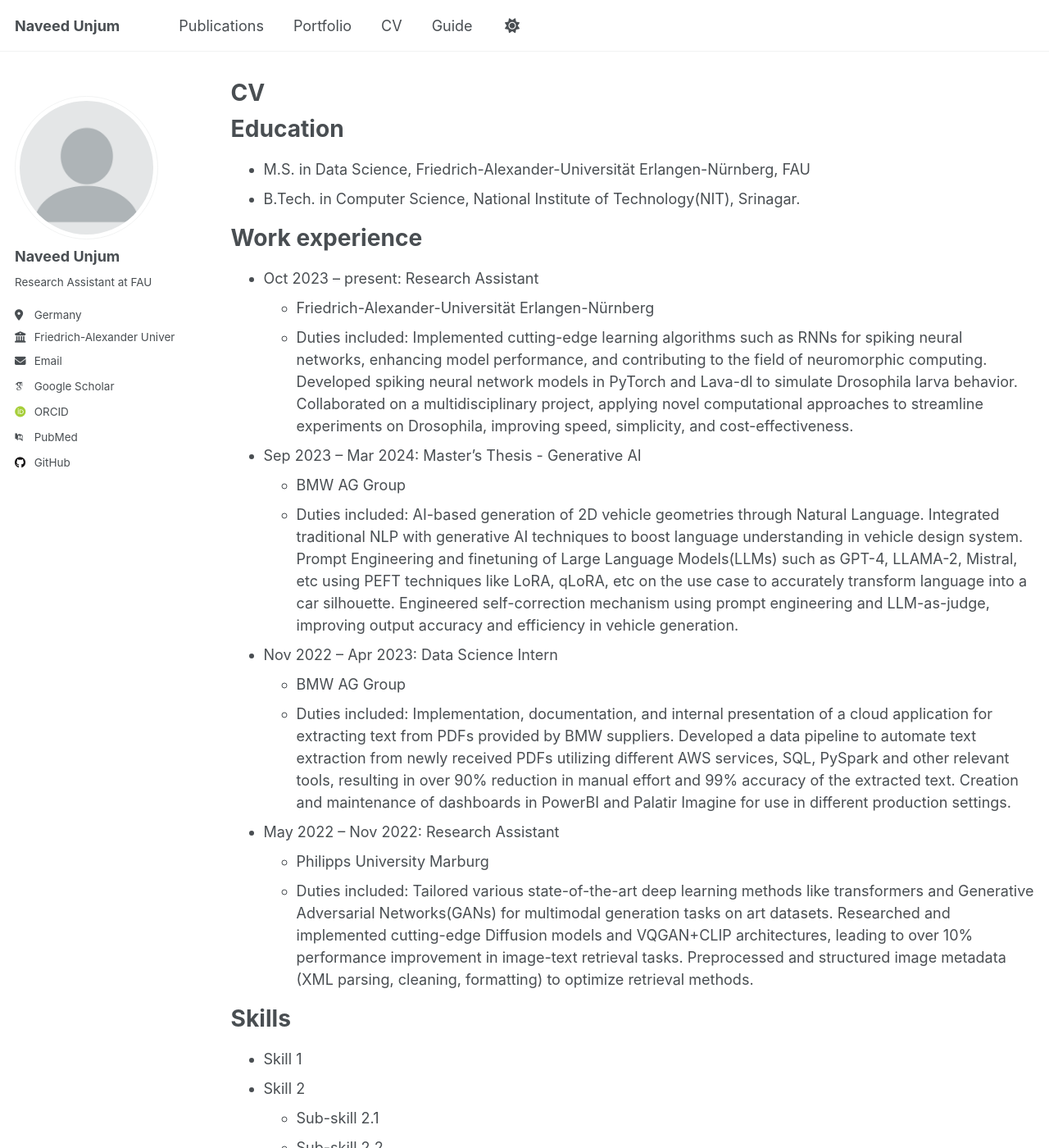
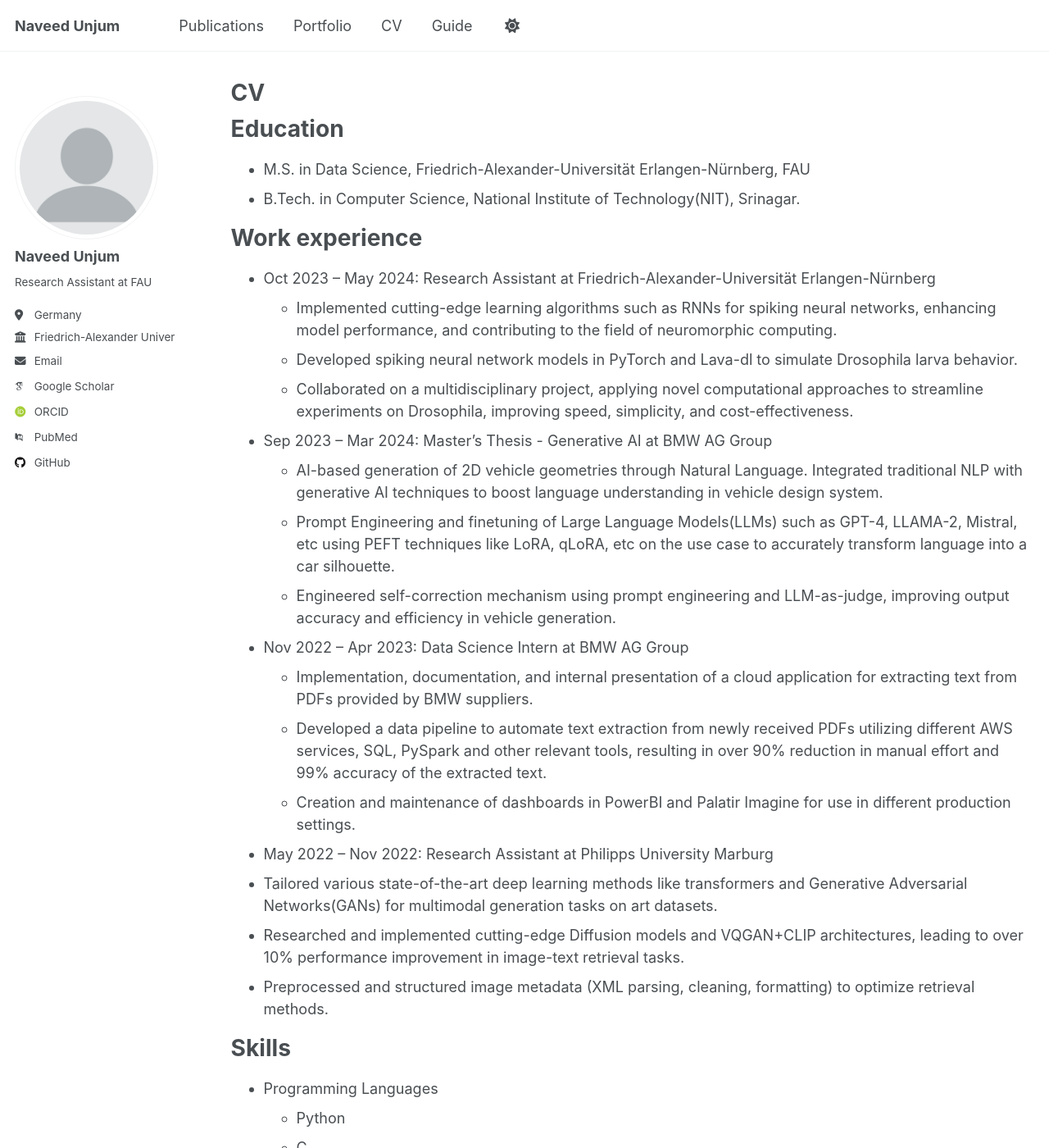
Before and after one commit to naveedunjum/naveedunjum.github.io, a Jekyll site: the page built from _pages/cv.md, in a window 1280 px wide and 1400 px high. Shown: the whole window at 82% size. Built offline with Jekyll 4.4.1, drawn with Linux system fonts in a browser that asks for light colours; some web fonts are replaced; some of the changed text lies outside the part shown.

Commit message:
Update cv.md

```diff
--- a/_pages/cv.md
+++ b/_pages/cv.md
@@ -17,30 +17,69 @@ Education
 Work experience
 ======
 
-* Oct 2023 – present: Research Assistant
-  * Friedrich-Alexander-Universität Erlangen-Nürnberg
-  * Duties included: Implemented cutting-edge learning algorithms such as RNNs for spiking neural networks, enhancing model performance, and contributing to the field of neuromorphic computing. Developed spiking neural network models in PyTorch and Lava-dl to simulate Drosophila larva behavior. Collaborated on a multidisciplinary project, applying novel computational approaches to streamline experiments on Drosophila, improving speed, simplicity, and cost-effectiveness.
+* Oct 2023 – May 2024: Research Assistant at Friedrich-Alexander-Universität Erlangen-Nürnberg
+  * Implemented cutting-edge learning algorithms such as RNNs for spiking neural networks, enhancing model performance, and contributing to the field of neuromorphic computing.
+  * Developed spiking neural network models in PyTorch and Lava-dl to simulate Drosophila larva behavior.
+  * Collaborated on a multidisciplinary project, applying novel computational approaches to streamline experiments on Drosophila, improving speed, simplicity, and cost-effectiveness.
 
-* Sep 2023 – Mar 2024: Master's Thesis - Generative AI
-  * BMW AG Group
-  * Duties included: AI-based generation of 2D vehicle geometries through Natural Language. Integrated traditional NLP with generative AI techniques to boost language understanding in vehicle design system. Prompt Engineering and finetuning of Large Language Models(LLMs) such as GPT-4, LLAMA-2, Mistral, etc using PEFT techniques like LoRA, qLoRA, etc on the use case to accurately transform language into a car silhouette. Engineered self-correction mechanism using prompt engineering and LLM-as-judge, improving output accuracy and efficiency in vehicle generation.
+* Sep 2023 – Mar 2024: Master's Thesis - Generative AI at BMW AG Group
+  * AI-based generation of 2D vehicle geometries through Natural Language. Integrated traditional NLP with generative AI techniques to boost language understanding in vehicle design system.
+  * Prompt Engineering and finetuning of Large Language Models(LLMs) such as GPT-4, LLAMA-2, Mistral, etc using PEFT techniques like LoRA, qLoRA, etc on the use case to accurately transform language into a car silhouette.
+  * Engineered self-correction mechanism using prompt engineering and LLM-as-judge, improving output accuracy and efficiency in vehicle generation.
 
-* Nov 2022 – Apr 2023: Data Science Intern
-  * BMW AG Group
-  * Duties included: Implementation, documentation, and internal presentation of a cloud application for extracting text from PDFs provided by BMW suppliers. Developed a data pipeline to automate text extraction from newly received PDFs utilizing different AWS services, SQL, PySpark and other relevant tools, resulting in over 90% reduction in manual effort and 99% accuracy of the extracted text. Creation and maintenance of dashboards in PowerBI and Palatir Imagine for use in different production settings.
+* Nov 2022 – Apr 2023: Data Science Intern at BMW AG Group
+  * Implementation, documentation, and internal presentation of a cloud application for extracting text from PDFs provided by BMW suppliers.
+  * Developed a data pipeline to automate text extraction from newly received PDFs utilizing different AWS services, SQL, PySpark and other relevant tools, resulting in over 90% reduction in manual effort and 99% accuracy of the extracted text.
+  * Creation and maintenance of dashboards in PowerBI and Palatir Imagine for use in different production settings.
 
-* May 2022 – Nov 2022: Research Assistant
-  * Philipps University Marburg
-  * Duties included: Tailored various state-of-the-art deep learning methods like transformers and Generative Adversarial Networks(GANs) for multimodal generation tasks on art datasets. Researched and implemented cutting-edge Diffusion models and VQGAN+CLIP architectures, leading to over 10% performance improvement in image-text retrieval tasks. Preprocessed and structured image metadata (XML parsing, cleaning, formatting) to optimize retrieval methods.
+* May 2022 – Nov 2022: Research Assistant at Philipps University Marburg
+*   Tailored various state-of-the-art deep learning methods like transformers and Generative Adversarial Networks(GANs) for multimodal generation tasks on art datasets.
+*   Researched and implemented cutting-edge Diffusion models and VQGAN+CLIP architectures, leading to over 10% performance improvement in image-text retrieval tasks.
+*   Preprocessed and structured image metadata (XML parsing, cleaning, formatting) to optimize retrieval methods.
 
 Skills
 ======
-* Skill 1
-* Skill 2
-  * Sub-skill 2.1
-  * Sub-skill 2.2
-  * Sub-skill 2.3
-* Skill 3
+* Programming Languages
+  * Python
+  * C
+  * C++
+  * Bash
+  * SAS (Base and Macros)
+* Machine Learning Libraries
+  * PyTorch
+  * Tensorflow
+  * Keras
+  * Spark
+  * Scikit-Learn
+  * PySpark
+  * Scipy
+* Cloud Stack
+  * Amazon Web Services (AWS)
+  * Azure
+* Frameworks and Tools
+  * Terraform
+  * Git
+  * Docker
+  * Django
+  * Gradio
+  * LangChain
+  * Scrum
+* Technologies
+  * Machine Learning
+  * Deep Learning
+  * Classification
+  * Clustering
+  * Time Series Prediction
+  * Natural Language Processing
+* Database Systems
+  * SQL
+  * MongoDB (NoSQL)
+* Visualization Tools
+  * PowerBI
+  * Tableau
+* Operating System
+  * Linux
+  * Windows
 
 Publications
 ======
```
